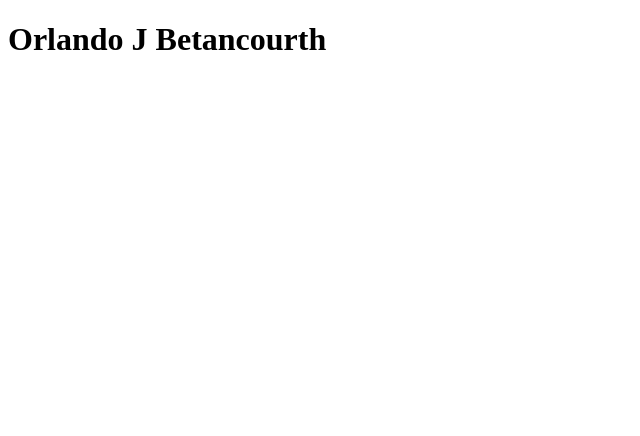
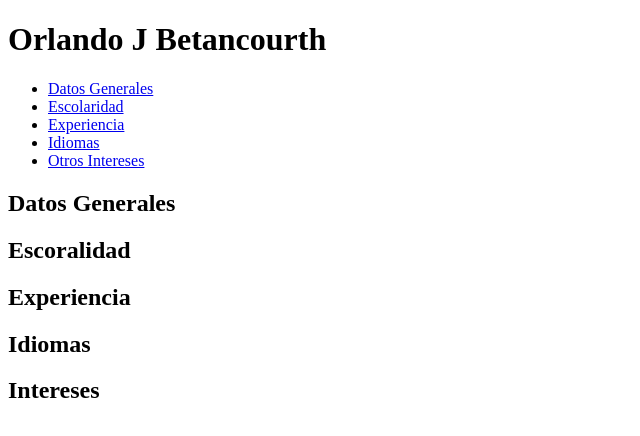
Before and after one commit to obetancourthunicah/obetancourthunicah.github.io, a plain HTML site: page index.html in a window 1280 px wide. Shown: the whole page, without its empty margins (0-640 px from the left). Drawn offline with Linux system fonts and the light colour scheme.

Commit message:
Agregando Estructura

```diff
--- a/index.html
+++ b/index.html
@@ -1,10 +1,26 @@
 <!DOCTYPE html>
 <html>
-  <head>
-    <meta charset="utf-8"/>
+
+<head>
+    <meta charset="utf-8" />
     <title>Orlando J Betancourth</title>
-  </head>
-  <body>
+</head>
+
+<body>
     <h1>Orlando J Betancourth</h1>
-  </body>
+    <ul>
+        <li><a href="#dgeneral">Datos Generales</a></li>
+        <li><a href="#descolar">Escolaridad</a></li>
+        <li><a href="#dexperiencia">Experiencia</a></li>
+        <li><a href="#didiomas">Idiomas</a></li>
+        <li><a href="#dinteres">Otros Intereses</a></li>
+    </ul>
+
+    <h2 id="dgeneral">Datos Generales</h2>
+    <h2 id="descolar">Escoralidad</h2>
+    <h2 id="dexperiencia">Experiencia</h2>
+    <h2 id="didiomas">Idiomas</h2>
+    <h2 id="dinteres">Intereses</h2>
+</body>
+
 </html>
```
